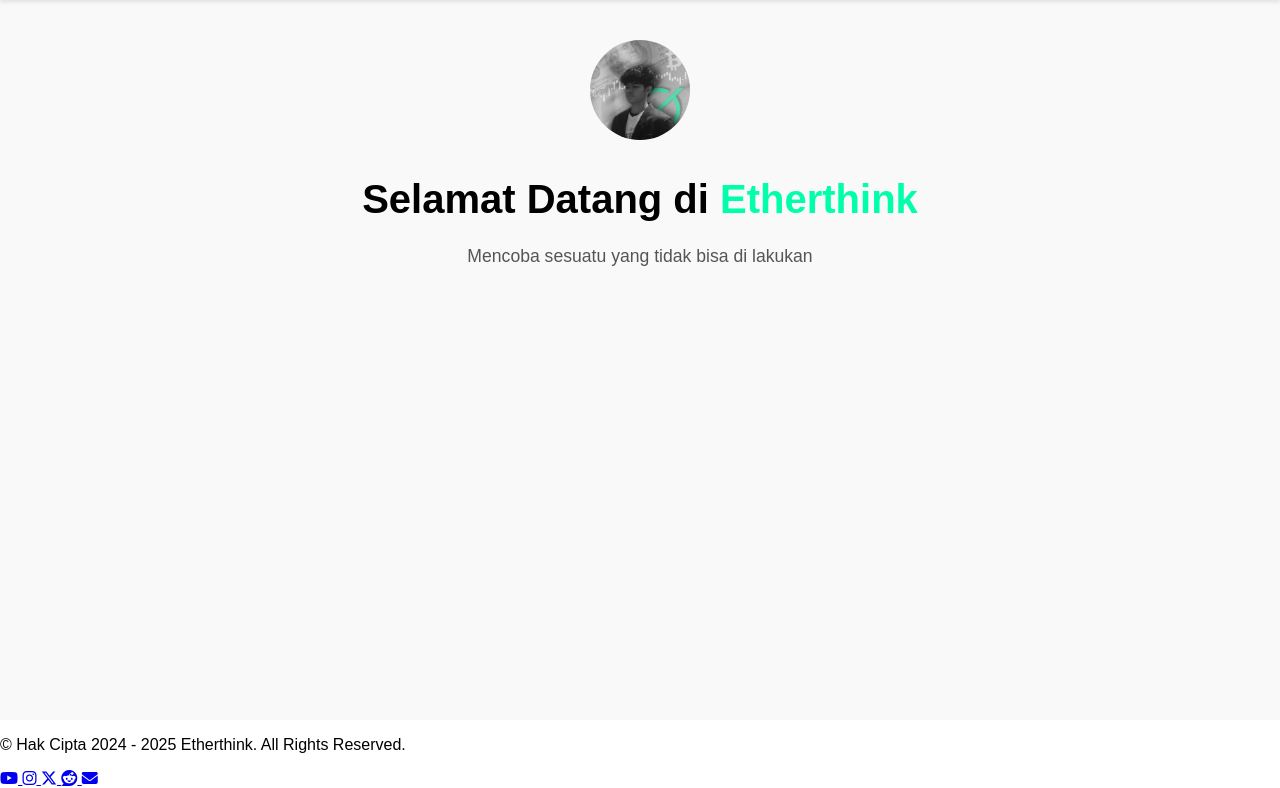
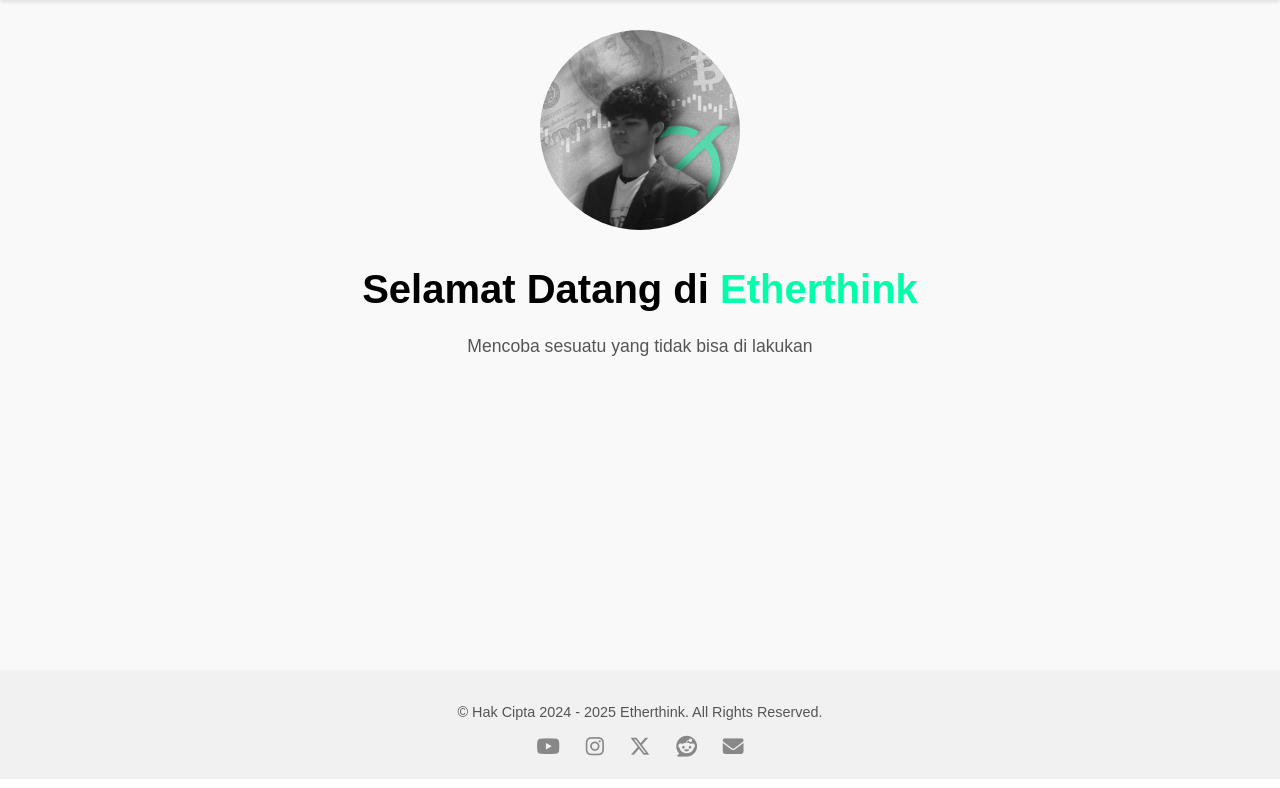
Before and after one commit to soulightric/etherthink-site, a Flask app: page / in a window 1280 px wide. Shown: the part 70-858 px from the top of the page. Run offline with Flask 3, Linux system fonts and the light colour scheme.

Commit message:
Update style.css

```diff
--- a/app/static/css/style.css
+++ b/app/static/css/style.css
@@ -15,6 +15,10 @@ body {
     top: 0;
     z-index: 10;
     flex-wrap: wrap;
+}
+
+.navbar {
+  transition: transform 0.2s ease-in-out;
 }
 
 .nav-left {
@@ -47,14 +51,14 @@ body {
 }
 
 .nav-right a:hover {
-    color: #0077cc;
+    color: #00ffaa;
 }
 
 @media (max-width: 768px) {
     .nav-right {
       width: 100%;
       justify-content: center;
-      margin-top: 10px;
+      /* margin-top: 10px; */
     }
 
     .nav-left .brand {
@@ -74,12 +78,13 @@ body {
     text-align: center;
     min-height: 80vh;
     background-color: #f9f9f9;
-    padding: 40px 50px;
+    padding: 0 20px;
+    padding-top: 30px;
 }
 
 .hero img {
   align-items: center;
-    height: 100px;
+  height: 200px;
   justify-content: center;
   border-radius: 50%;
 }
@@ -112,3 +117,28 @@ body {
     font-size: 1rem;
   }
 }
+
+.footer {
+  background-color: #f1f1f1;
+  padding: 20px 30px;
+  text-align: center;
+  font-size: 0.9rem;
+  color: #555;
+  /* margin-top: 60px; */
+}
+
+.footer-icons {
+  margin-top: 10px;
+}
+
+.footer-icons a {
+  margin: 0 10px;
+  color: #888;
+  font-size: 1.3rem;
+  text-decoration: none;
+  transition: color 0.3s ease;
+}
+
+.footer-icons a:hover {
+  color: #00ffaa;
+}
```
Lines whose indentation alone changed are shown as unchanged.
